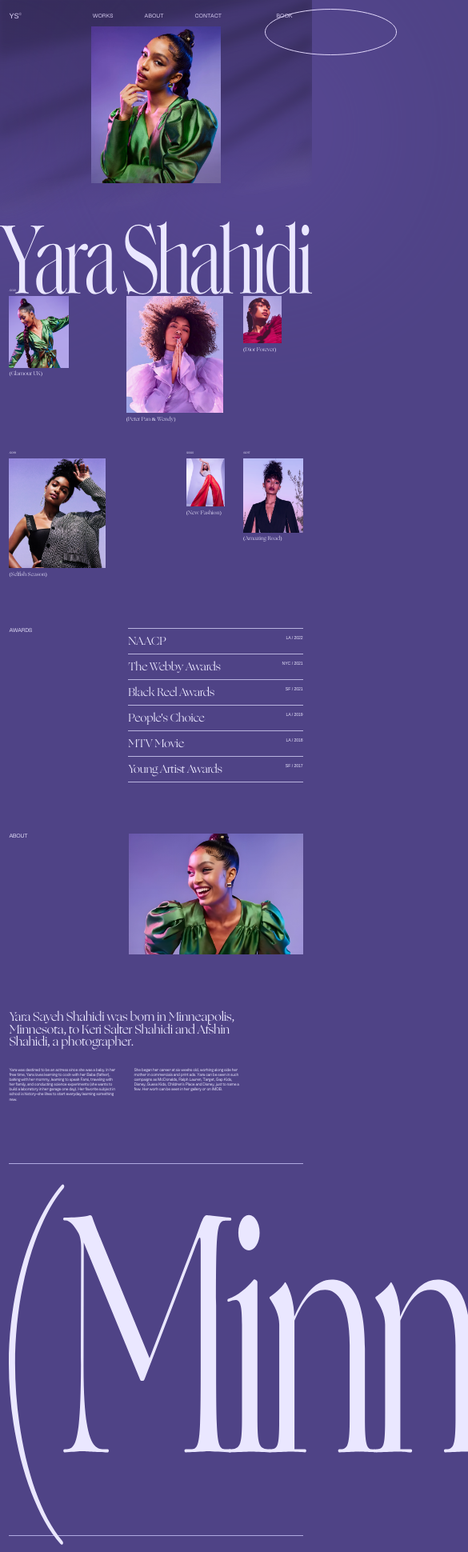
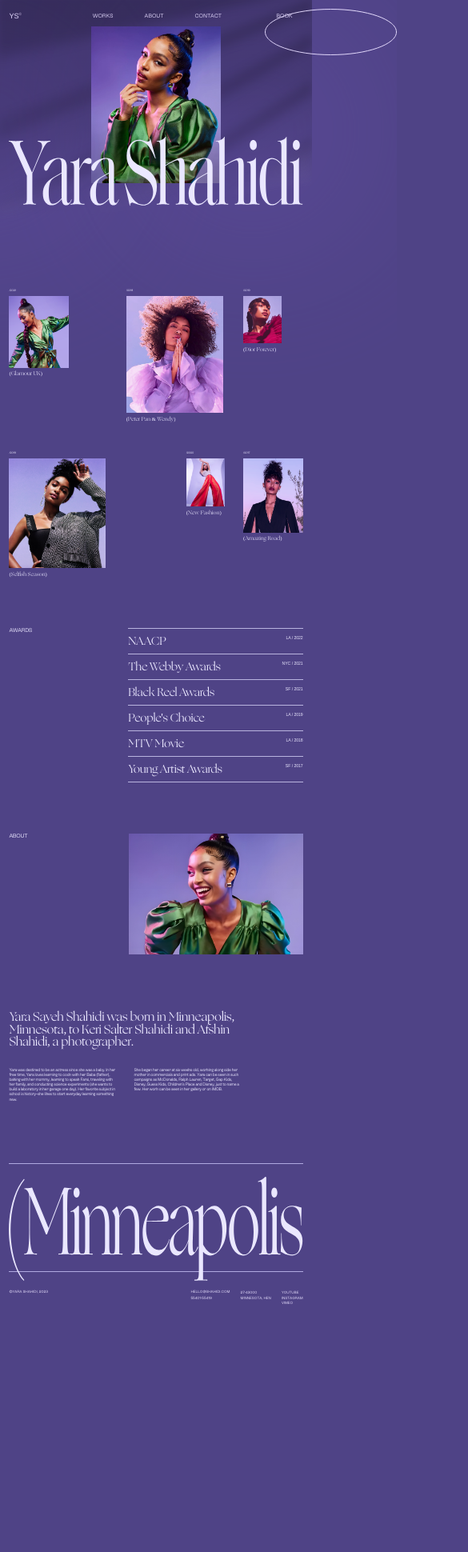
Before and after one commit to imanmachukwu/yara_shahidi, a Vue app: page / in a window 390 px wide. Shown: the top 1940 px of the page at 80% size, 585 px wide, since content can reach past the window. After the commit the page ends 1644 px from the top, so only its background shows below. Built offline with nearby package versions, Linux system fonts and the light colour scheme; a web font is replaced by a local one.

Commit message:
scale svg responsiveness

```diff
--- a/src/components/Home.vue
+++ b/src/components/Home.vue
@@ -306,7 +306,8 @@ Minnesota, HEN</p>
         background: linear-gradient(0deg, rgba(0, 0, 0, 0.20) 0%, rgba(0, 0, 0, 0.00) 40.22%), url("../assets/images/hero-image(1).png"), lightgray 0px -11.571px / 100% 127.909% no-repeat, url("../assets/images/hero-image(1).png"), lightgray 50% / cover no-repeat;
     }
     .hero-txt {
-        width: 100vw;
+        width: 100%;
+        height: auto;
         position: absolute;
         top: 35.49vw;
     }
@@ -618,6 +619,8 @@ letter-spacing: -0.053vw;
         border-bottom: solid #B0A9E0 0.073vw;;
     }
     .location > svg {
+        width: 100%;
+        height: auto;
         position: relative;
         top: 4.1vw;
         z-index: 2;
```
